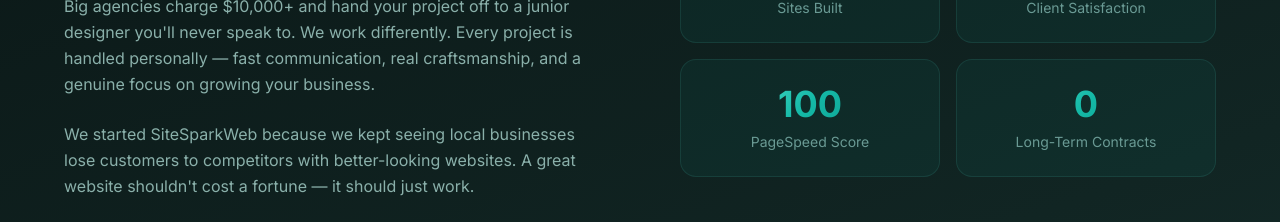
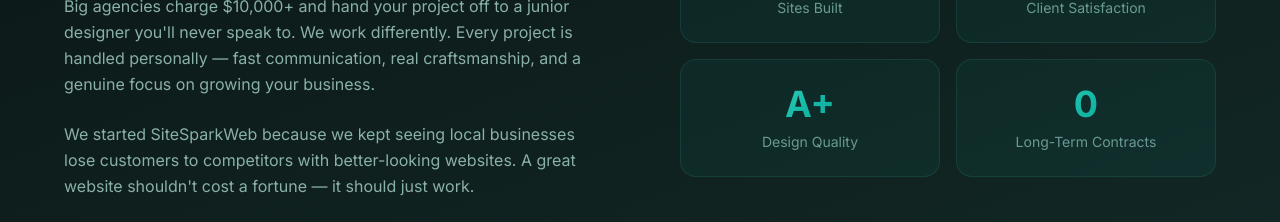
Before and after one commit to seansitesparkweb/sitesparkweb, a React (Vite) app: page / in a window 1280 px wide. Shown: the part 4840-5062 px from the top of the page. Built offline with nearby package versions, Linux system fonts and the light colour scheme.

Commit message:
About: replace PageSpeed stat with A+ Design Quality
Co-Authored-By: Claude Sonnet 4.6 <noreply@anthropic.com>

```diff
--- a/src/components/About.jsx
+++ b/src/components/About.jsx
@@ -1,7 +1,7 @@
 const stats = [
   { value: '50+', label: 'Sites Built' },
   { value: '100%', label: 'Client Satisfaction' },
-  { value: '100', label: 'PageSpeed Score' },
+  { value: 'A+', label: 'Design Quality' },
   { value: '0', label: 'Long-Term Contracts' },
 ]
 
```
